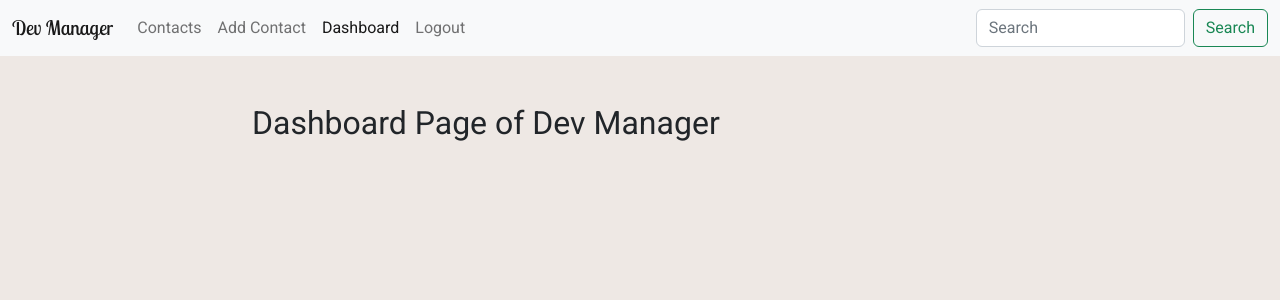
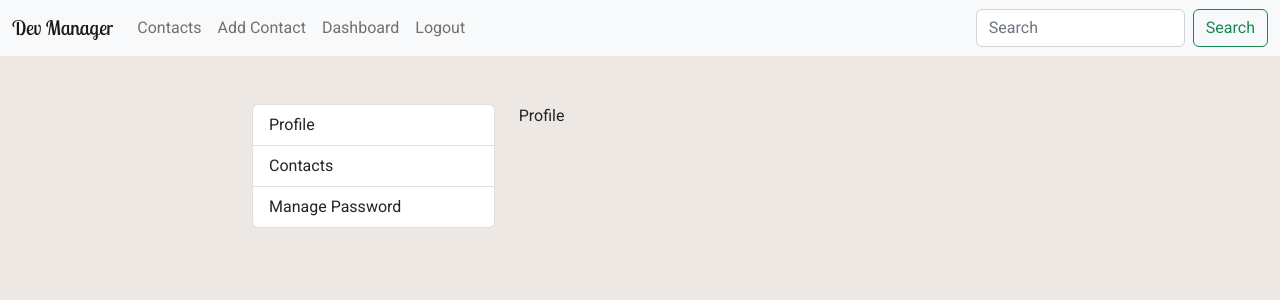
Before and after one commit to obaydullaa/Dev-Manager, a React (Vite) app: page /dashboard in a window 1280 px wide. Shown: the top 300 px of the page. Built offline with nearby package versions, Linux system fonts and the light colour scheme; no server answers; sample sign-in values are in the browser's storage.

Commit message:
Added nested route.

```diff
--- a/src/layouts/Header.jsx
+++ b/src/layouts/Header.jsx
@@ -21,7 +21,7 @@ export default function Header() {
                         <>
                             <Nav.Link as={NavLink} to='/contacts' >Contacts</Nav.Link>
                             <Nav.Link as={NavLink} to='/add-contact' >Add Contact</Nav.Link>
-                            <Nav.Link as={NavLink} to='/dashboard' >Dashboard</Nav.Link>
+                            <Nav.Link as={NavLink} to='/dashboard/profile' >Dashboard</Nav.Link>
                             <Nav.Link onClick={logout}>Logout</Nav.Link>
                         </>
                     }
--- a/src/pages/Dashboard.jsx
+++ b/src/pages/Dashboard.jsx
@@ -1,9 +1,34 @@
 import React from 'react'
+import { Outlet, NavLink } from 'react-router-dom'
+import {Col, ListGroup ,Row, Tab} from 'react-bootstrap';
+
+
 
 function Dashboard() {
   return (
-    <h2>Dashboard Page of Dev Manager</h2>
-  )
+    <Tab.Container id="list-group-tabs-example" >
+      <Row>
+        <Col sm={4}>
+          <ListGroup>
+            <ListGroup.Item action as={NavLink} to="profile">
+              Profile
+            </ListGroup.Item>
+            <ListGroup.Item action as={NavLink} to="contacts">
+              Contacts
+            </ListGroup.Item>
+            <ListGroup.Item action as={NavLink} to="manage-password">
+              Manage Password
+            </ListGroup.Item>
+          </ListGroup>
+        </Col>
+        <Col sm={8}>
+          <Tab.Content>
+            <Outlet />
+          </Tab.Content>
+        </Col>
+      </Row>
+    </Tab.Container>
+  );
 }
 
 export default Dashboard
--- /dev/null
+++ b/src/pages/ForgotPassword.jsx
@@ -0,0 +1,9 @@
+import React from 'react'
+
+function ForgotPassword() {
+  return (
+    <div>ForgotPassword</div>
+  )
+}
+
+export default ForgotPassword
--- a/src/pages/Login.jsx
+++ b/src/pages/Login.jsx
@@ -6,6 +6,7 @@ import { useForm } from 'react-hook-form';
 import * as yup from "yup";
 import { AuthContext } from '../context/Auth.context';
 import FormTextInput from '../layouts/FormTextInput';
+import { Link } from 'react-router-dom';
 
 const schema = yup.object({
   email: yup
@@ -60,6 +61,7 @@ function Login() {
           type='password'
           defaultValue='abcdeFf1@'
         />
+        <p>Forgot Password ? <Link to='/forgot-password'>Click Here</Link></p>
 
         <Button
           variant='primary'
--- /dev/null
+++ b/src/pages/ManagePassword.jsx
@@ -0,0 +1,9 @@
+import React from 'react'
+
+function ManagePassword() {
+  return (
+    <div>ManagePassword</div>
+  )
+}
+
+export default ManagePassword
--- /dev/null
+++ b/src/pages/Profile.jsx
@@ -0,0 +1,9 @@
+import React from 'react'
+
+function Profile() {
+  return (
+    <div>Profile</div>
+  )
+}
+
+export default Profile
--- /dev/null
+++ b/src/pages/ResetPassword.jsx
@@ -0,0 +1,9 @@
+import React from 'react'
+
+function ResetPassword() {
+  return (
+    <div>ResetPassword</div>
+  )
+}
+
+export default ResetPassword
--- /dev/null
+++ b/src/pages/UserContactList.jsx
@@ -0,0 +1,9 @@
+import React from 'react'
+
+function UserContactList() {
+  return (
+    <div>UserContactList</div>
+  )
+}
+
+export default UserContactList
--- a/src/routes/App.jsx
+++ b/src/routes/App.jsx
@@ -16,6 +16,11 @@ import Register from '../pages/Register';
 import Dashboard from '../pages/Dashboard';
 import PrivateRoute from './PrivateRoute';
 import PublicRoute from './PublickRoute';
+import Profile from '../pages/Profile';
+import ManagePassword from '../pages/ManagePassword';
+import UserContactList from '../pages/UserContactList';
+import ForgotPassword from '../pages/ForgotPassword';
+import ResetPassword from '../pages/ResetPassword';
 
 function App() {
 
@@ -52,6 +57,7 @@ function App() {
                 <AddContact />
               </PrivateRoute>
             } />
+
             <Route path='/contacts/:id'
             element={
               <PrivateRoute>
@@ -72,7 +78,16 @@ function App() {
               <PrivateRoute>
                 <Dashboard />
               </PrivateRoute>
-            } />
+              }
+            >
+
+              <Route index element={<Profile />} />
+              <Route path='profile' element={<Profile />} />
+              <Route path='manage-password' element={<ManagePassword />} />
+              <Route path='contacts' element={<UserContactList />} />
+            </Route>
+            <Route path='/forgot-password' element={<ForgotPassword />} />
+            <Route path='/reset-password' element={<ResetPassword />} />
 
             <Route path='/register'
             element={
```
Also changed, not shown: dev-manager_Note.txt.
